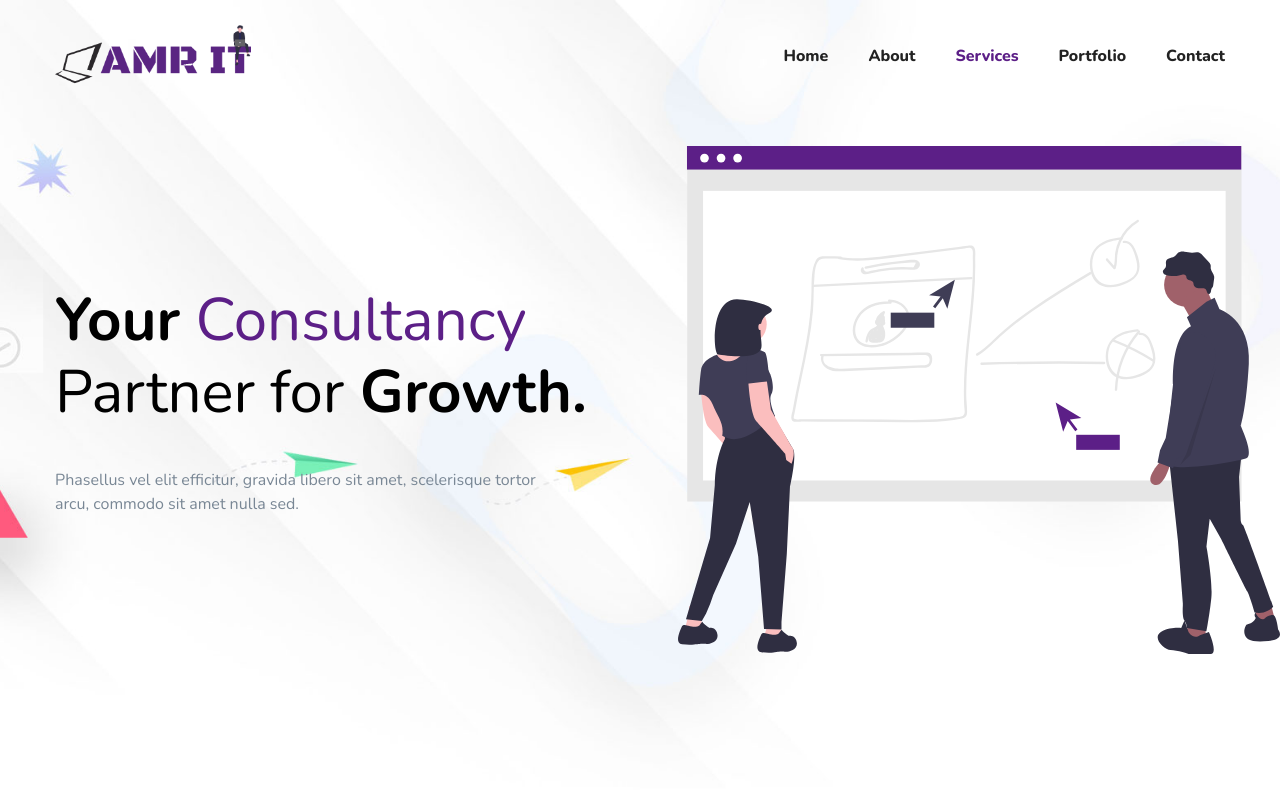
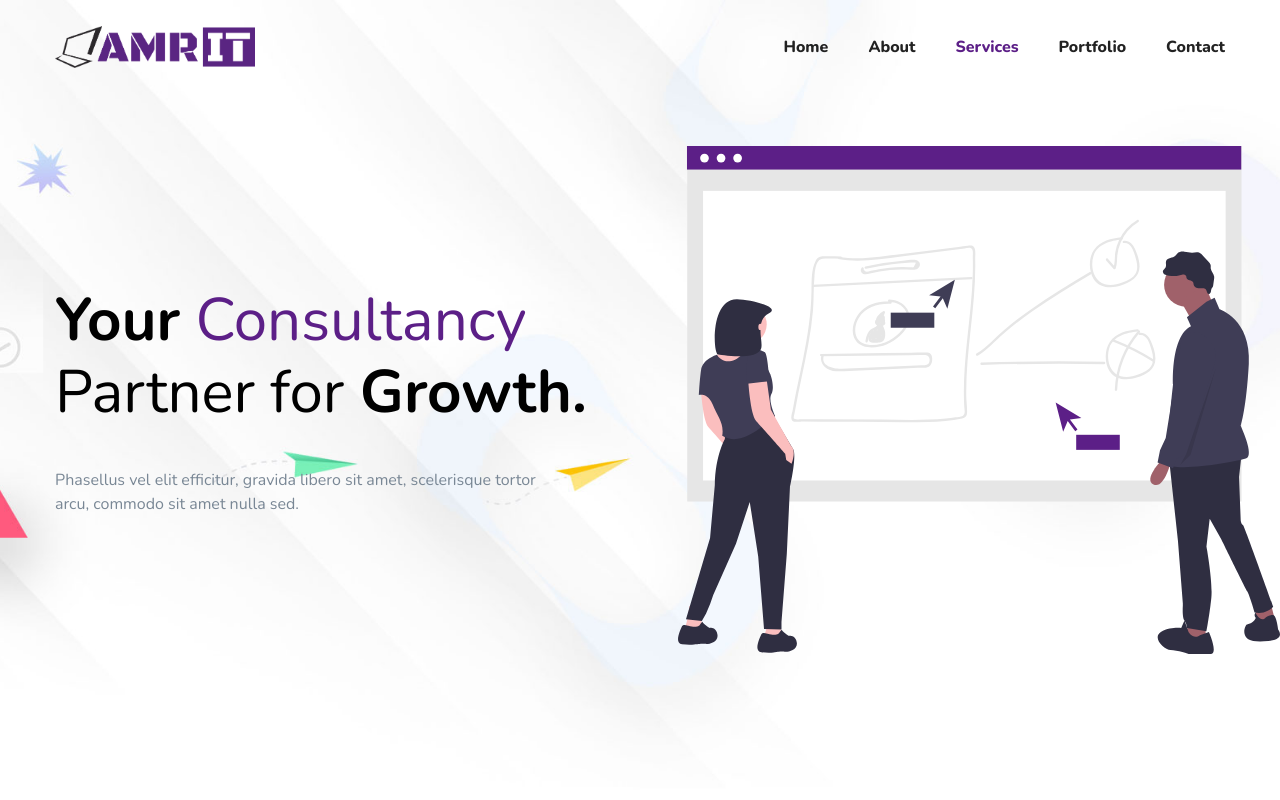
Before and after one commit to fazleyrabby/amr-it, a plain HTML site: page index.html in a window 1280 px wide. Shown: the top 800 px of the page. Drawn offline with nearby package versions, Linux system fonts and the light colour scheme; files whose address does not match are found by name.

Commit message:
logo updated

```diff
--- a/assets/css/style.css
+++ b/assets/css/style.css
@@ -2818,7 +2818,7 @@ footer .text,
 }
 
 .navbar-brand img{
-  width: 65%;
+  width: 200px;
 }
 
 @media (max-width: 600px) {
--- a/index.html
+++ b/index.html
@@ -67,7 +67,8 @@
                     <div class="col-lg-12">
                         <nav class="navbar navbar-expand-lg">
                             <a class="navbar-brand" href="index.html">
-                                <img src="assets/logo/logo-8.png" alt="Logo">
+                                <!-- <img src="assets/logo/logo-8.png" alt="Logo"> -->
+                                <img src="assets/logo/LgoPn8-01-8.png" alt="Logo">
                                 <!-- <h2 class="logo">AMR IT</h2> -->
                             </a>
                             <button class="navbar-toggler" type="button" data-toggle="collapse" data-target="#navbarSupportedContent" aria-controls="navbarSupportedContent" aria-expanded="false" aria-label="Toggle navigation">
```
